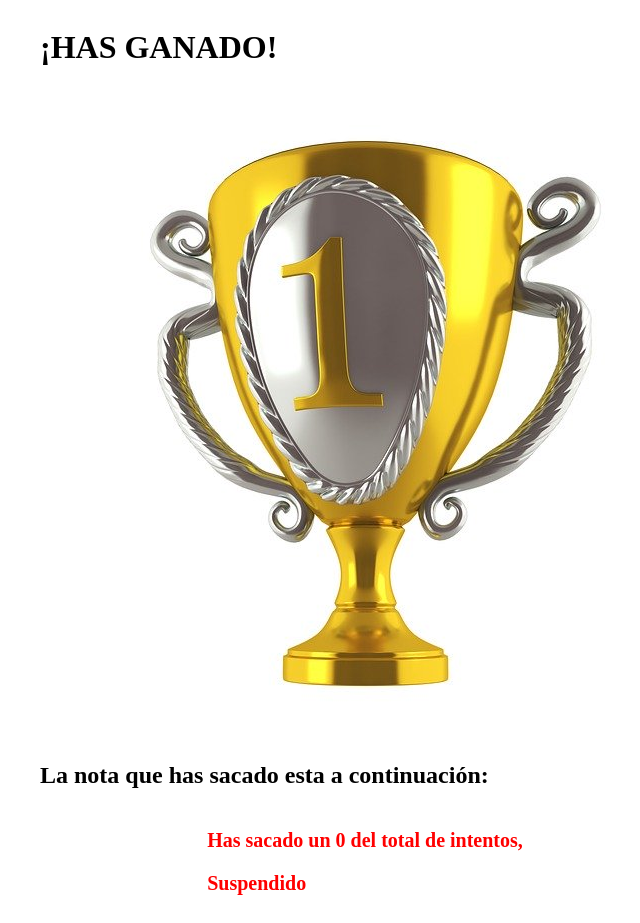
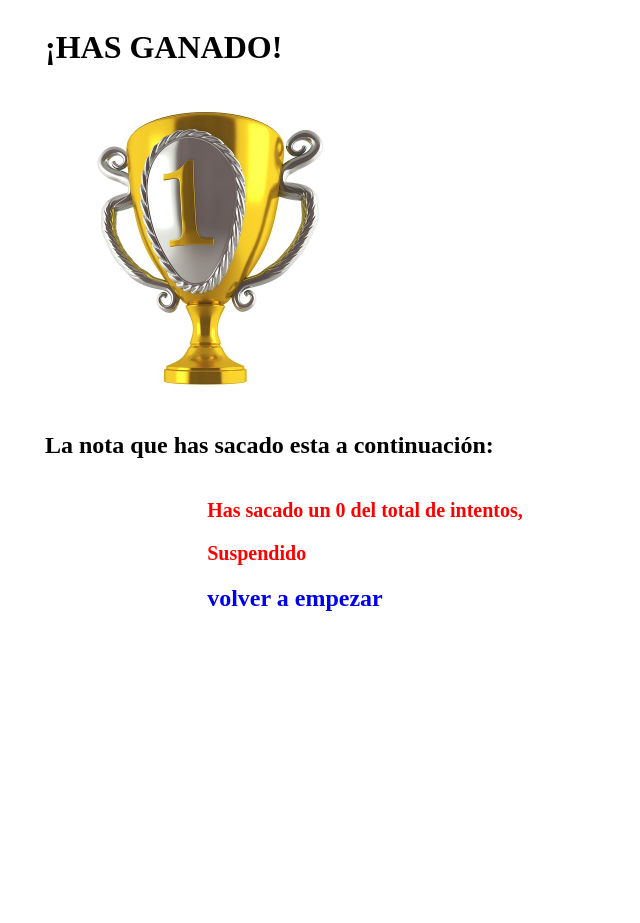
Before and after one commit to JordiMesas/Math_notebook, a PHP site: page /views/levels/end-game/finjuego.php in a window 1280 px wide. Shown: the whole page, without its empty margins (275-915 px from the left). After the commit the page ends 611 px from the top, so only its background shows below. Run offline with PHP 8.4, Linux system fonts and the light colour scheme.

Commit message:
programa acabat

```diff
--- a/db/controlDb.php
+++ b/db/controlDb.php
@@ -44,4 +44,5 @@ class controlDb {
         return $this->db->executeQuery($query);
     }
 
+
 }
--- a/views/levels/end-game/finjuego.php
+++ b/views/levels/end-game/finjuego.php
@@ -13,14 +13,20 @@
             align-items: center;
         }
         img{
+            width: 50%;
             border-radius: 100px;
-            margin: 5px;
         }
 
         p{
             font-weight: bold;
             font-size: 20px;
             color: red;
+        }
+
+        a{
+            text-decoration: none;
+            font-size: 1.5em;
+            font-weight: bold;
         }
 
     </style>
@@ -52,10 +58,22 @@
 
         ?>
 
+        <a href="../level-1/suma.php" id="button">volver a empezar</a>
+
+        <?php
+
+            setcookie('userlevel', 1, 0, '/', 'localhost');
+            setcookie('userpoints',0, 0, '/', 'localhost');
+            setcookie('usercredits', 0, 0, '/', 'localhost');
+
+        ?>
+
     </div>
 
   </div>
 
+
+
 </body>
 
 </html>
```
Also changed, not shown: controllers/game.php (+8 -4 lines), public/css/estilo_operaciones.css (line endings or trailing spaces).
